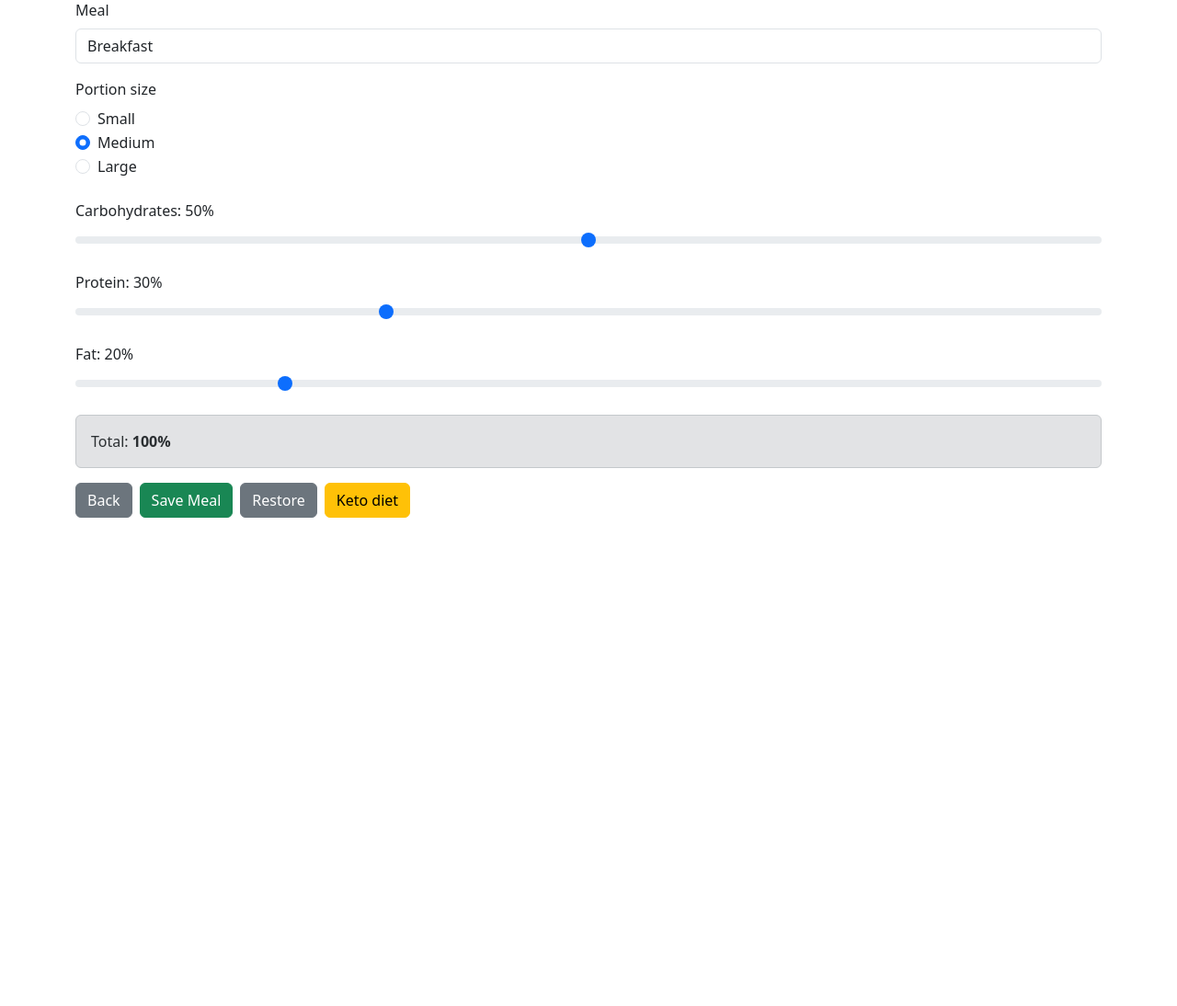
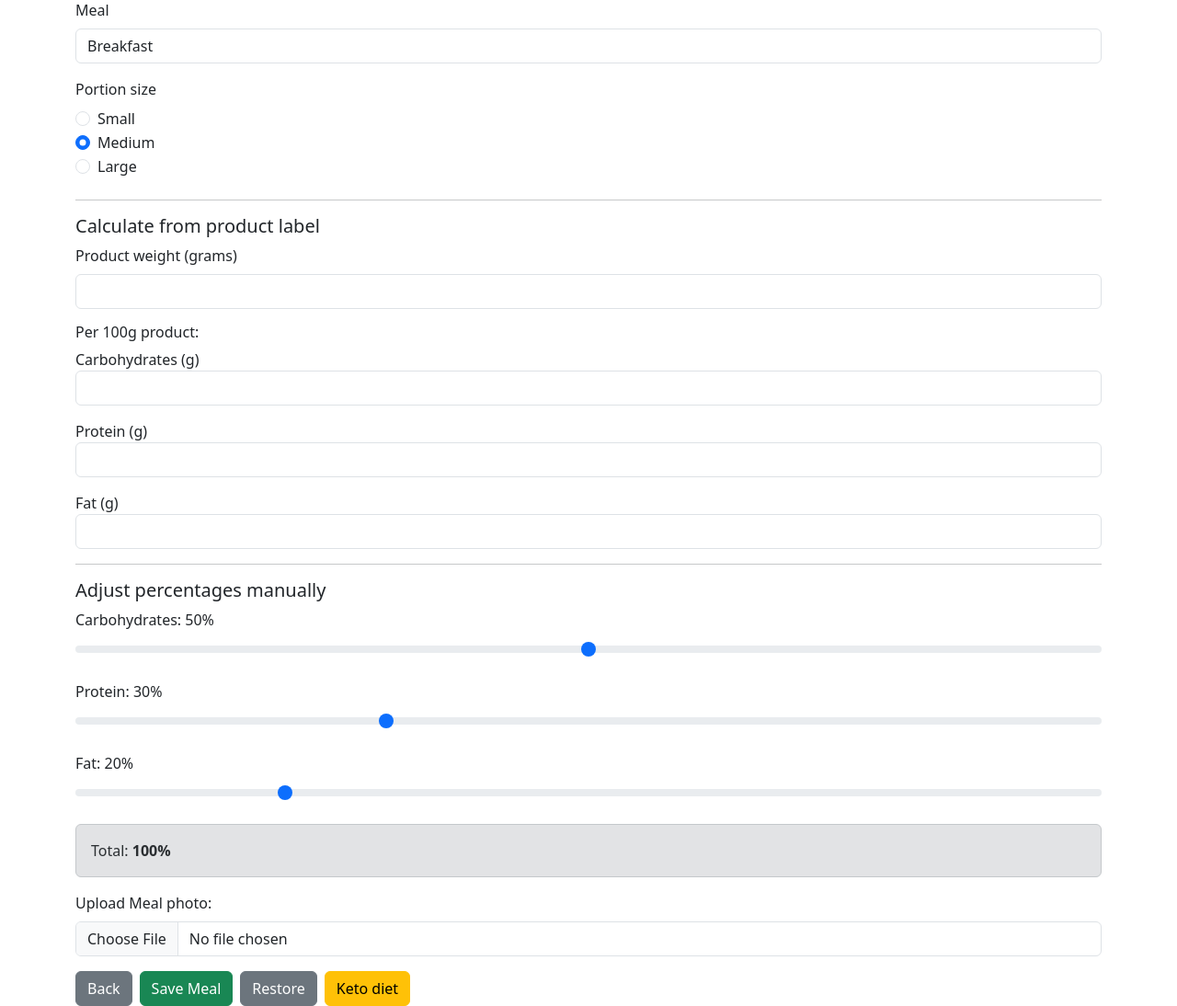
Before and after one commit to jkurilo75/health-tracker, a Flask app: page /meals/add in a window 1280 px wide. Shown: the part 163-1257 px from the top of the page at 92% size. Before the commit the page ends 726 px from the top, so only its background shows below. Run offline with Flask 3, Linux system fonts and the light colour scheme; the visitor is signed in with stand-in values (Sample User, id 1).

Commit message:
added photo upload to google drive , added meal calculation from product label per 100 grams

```diff
--- a/app.py
+++ b/app.py
@@ -19,9 +19,15 @@ from dotenv import load_dotenv
 import requests
 import re
 from authlib.integrations.flask_client import OAuth
+from pathlib import Path
+import uuid
+from google_drive import upload_to_drive
 
-project_folder = os.path.expanduser('~/health_tracker')
-load_dotenv(os.path.join(project_folder, '.env'))
+#project_folder = os.path.expanduser('~/health_tracker')
+#load_dotenv(os.path.join(project_folder, '.env'))
+BASE_DIR = Path(__file__).resolve().parent
+load_dotenv(BASE_DIR / ".env")
+
 EMAIL_ADDRESS = os.getenv("EMAIL_ADDRESS")
 EMAIL_PASSWORD = os.getenv("EMAIL_PASSWORD")
 RESEND_API_KEY = os.getenv("RESEND_API_KEY")
@@ -31,6 +37,8 @@ GOOGLE_CLIENT_ID = os.getenv("GOOGLE_CLIENT_ID")
 GOOGLE_CLIENT_SECRET = os.getenv("GOOGLE_CLIENT_SECRET")
 #print("CLIENT_ID:", GOOGLE_CLIENT_ID)
 #print("CLIENT_SECRET loaded:", GOOGLE_CLIENT_SECRET is not None)
+UPLOAD_FOLDER = Path(os.getenv("UPLOAD_FOLDER", BASE_DIR / "uploads"))
+UPLOAD_FOLDER.mkdir(parents=True, exist_ok=True)
 
 app = Flask(__name__)
 login_manager = LoginManager()
@@ -46,7 +54,8 @@ google = oauth.register(
     access_token_url="https://oauth2.googleapis.com/token",
     authorize_url="https://accounts.google.com/o/oauth2/auth",
     api_base_url="https://www.googleapis.com/oauth2/v1/",
-    client_kwargs={"scope": "email profile"},
+    server_metadata_url="https://accounts.google.com/.well-known/openid-configuration",
+    client_kwargs={"scope": "openid email profile https://www.googleapis.com/auth/drive.file"},
 )
 
 #google = oauth.register(
@@ -703,6 +712,12 @@ def time_ago(timestamp):
     return f"{days} day ago" if days == 1 else f"{days} days ago"
 
 
+
+def get_float(name):
+    value = request.form.get(name)
+    return float(value) if value else None
+
+
 @app.route("/meals/add", methods=["GET", "POST"])
 @login_required
 def add_meal():
@@ -715,13 +730,37 @@ def add_meal():
         carbs = int(request.form["carbs"])
         protein = int(request.form["protein"])
         fat = int(request.form["fat"])
-
         # safety check: percentages must add up to 100
         if carbs + protein + fat != 100:
             return render_template(
                 "add_meal.html",
                 error="Carbs + protein + fat must equal 100%"
             )
+
+        carbs_grams = get_float("carbs100")
+        protein_grams = get_float("protein100")
+        fat_grams = get_float("fat100")
+        product_weight_grams = get_float("product_weight")
+        if product_weight_grams:
+            carbs_grams = carbs_grams / 100 * product_weight_grams
+            protein_grams = protein_grams / 100 * product_weight_grams
+            fat_grams = fat_grams / 100 * product_weight_grams
+
+        photo_id = None
+        photo = request.files.get("photo")
+        if photo and photo.filename:
+            ext = os.path.splitext(photo.filename)[1]
+            filename = f"{uuid.uuid4()}{ext}"
+            temp_path = UPLOAD_FOLDER / filename
+            photo.save(temp_path)
+            photo_id = upload_to_drive(
+                filename,
+                str(temp_path),
+                photo.content_type
+            )
+
+            os.remove(temp_path)
+
 
         execute("""
             INSERT INTO meals
@@ -732,9 +771,14 @@ def add_meal():
                 carbs_pct,
                 protein_pct,
                 fat_pct,
-                recorded_at
+                carbs_grams,
+                protein_grams,
+                fat_grams,
+                product_weight_grams,
+                recorded_at,
+                photo_path
             )
-            VALUES (?, ?, ?, ?, ?, ?, ?)
+            VALUES (?, ?, ?, ?, ?, ?, ?, ?, ?, ?, ?, ?)
         """,
         (
             current_user.id,
@@ -743,11 +787,16 @@ def add_meal():
             carbs,
             protein,
             fat,
-            datetime.now()
+            carbs_grams,
+            protein_grams,
+            fat_grams,
+            product_weight_grams,
+            datetime.now(),
+            photo_id
         ))
 
+
         return redirect("/sugar/add")
-
 
     return render_template("add_meal.html")
 
--- a/create_db.py
+++ b/create_db.py
@@ -9,7 +9,7 @@ def create_db():
         CREATE TABLE IF NOT EXISTS users (
             id INTEGER PRIMARY KEY AUTOINCREMENT,
             username TEXT UNIQUE NOT NULL,
-            password TEXT NOT NULL,
+            password TEXT,
             email TEXT,
             google_id TEXT,
             auth_provider TEXT DEFAULT 'local'
@@ -65,6 +65,10 @@ def create_db():
             carbs_pct INTEGER,
             protein_pct INTEGER,
             fat_pct INTEGER,
+            carbs_grams REAL,
+            protein_grams REAL,
+            fat_grams REAL,
+            product_weight_grams REAL,
             photo_path TEXT,
             notes TEXT,
             recorded_at DATETIME DEFAULT CURRENT_TIMESTAMP
--- /dev/null
+++ b/google_drive.py
@@ -0,0 +1,72 @@
+import os
+
+from google.oauth2.credentials import Credentials
+from google.auth.transport.requests import Request
+
+from googleapiclient.discovery import build
+from googleapiclient.http import MediaFileUpload
+
+
+SCOPES = [
+    "https://www.googleapis.com/auth/drive.file"
+]
+
+
+TOKEN_FILE = "token.json"
+
+
+def get_drive_service():
+
+    creds = Credentials.from_authorized_user_file(
+        TOKEN_FILE,
+        SCOPES
+    )
+
+
+    if creds.expired and creds.refresh_token:
+
+        creds.refresh(Request())
+
+        with open(TOKEN_FILE, "w") as f:
+            f.write(creds.to_json())
+
+
+    return build(
+        "drive",
+        "v3",
+        credentials=creds
+    )
+
+
+
+def upload_to_drive(
+        filename,
+        filepath,
+        mimetype
+):
+
+    drive = get_drive_service()
+
+
+    file_metadata = {
+        "name": filename,
+        "parents": [
+            os.getenv("GOOGLE_DRIVE_FOLDER_ID")
+        ]
+    }
+
+
+    media = MediaFileUpload(
+        filepath,
+        mimetype=mimetype
+    )
+
+
+    result = drive.files().create(
+        body=file_metadata,
+        media_body=media,
+        fields="id"
+    ).execute()
+
+
+    return result["id"]
--- a/templates/add_meal.html
+++ b/templates/add_meal.html
@@ -6,7 +6,7 @@
 
 <h3 class="mb-4">Add Meal</h3>
 
-<form method="post">
+<form method="post" enctype="multipart/form-data">
 
     <!-- Meal type -->
     <div class="mb-3">
@@ -58,7 +58,68 @@
         </div>
     </div>
 
+    <hr>
+
+    <!-- START Calculate from product label -->
+    <h5>Calculate from product label</h5>
+
+    <div class="mb-3">
+        <label class="form-label">
+            Product weight (grams)
+        </label>
+        <input
+            type="number"
+            step="1"
+            class="form-control"
+            id="product_weight"
+            name="product_weight"
+            oninput="calculateMacros()">
+    </div>
+
+
+    <h6>Per 100g product:</h6>
+
+    <div class="mb-3">
+        <label>Carbohydrates (g)</label>
+        <input
+            type="number"
+            step="0.1"
+            class="form-control"
+            id="carbs100"
+            name="carbs100"
+            oninput="calculateMacros()">
+    </div>
+
+
+    <div class="mb-3">
+        <label>Protein (g)</label>
+        <input
+            type="number"
+            step="0.1"
+            class="form-control"
+            id="protein100"
+            name="protein100"
+            oninput="calculateMacros()">
+    </div>
+
+
+    <div class="mb-3">
+        <label>Fat (g)</label>
+        <input
+            type="number"
+            step="0.1"
+            class="form-control"
+            id="fat100"
+            name="fat100"
+            oninput="calculateMacros()">
+    </div>
+
+    <!-- END Calculate from product label -->
+
+    <hr>
+
     <!-- Carbohydrates -->
+     <h5>Adjust percentages manually</h5>
     <div class="mb-3">
         <label class="form-label">
             Carbohydrates:
@@ -117,6 +178,18 @@
         <strong><span id="total">100</span>%</strong>
     </div>
 
+    <div class="mb-3">
+    <label class="form-label">
+        Upload Meal photo:
+    </label>
+
+    <input
+        class="form-control"
+        type="file"
+        name="photo"
+        accept="image/*">
+    </div>
+
     <div class="d-flex gap-2">
         <a href="/sugar/add" class="btn btn-secondary">
         Back
@@ -170,6 +243,12 @@ function restoreDefaults() {
     for (let key in sliders) {
         sliders[key].value = initialRatios[key];
     }
+
+     // clear product label fields
+    document.getElementById("product_weight").value = "";
+    document.getElementById("carbs100").value = "";
+    document.getElementById("protein100").value = "";
+    document.getElementById("fat100").value = "";
 
     updateDisplay();
 }
@@ -250,4 +329,76 @@ updateDisplay();
 
 </script>
 
+<script>
+
+function calculateMacros()
+{
+    let weight =
+        parseFloat(
+            document.getElementById("product_weight").value
+        );
+
+
+    let carbs100 =
+        parseFloat(
+            document.getElementById("carbs100").value
+        ) || 0;
+
+    let protein100 =
+        parseFloat(
+            document.getElementById("protein100").value
+        ) || 0;
+
+    let fat100 =
+        parseFloat(
+            document.getElementById("fat100").value
+        ) || 0;
+
+
+    if (!weight)
+    {
+        alert("Enter product weight");
+        return;
+    }
+
+
+    let carbs =
+        carbs100 / 100 * weight;
+
+    let protein =
+        protein100 / 100 * weight;
+
+    let fat =
+        fat100 / 100 * weight;
+
+
+    let total =
+        carbs + protein + fat;
+
+    if (total === 0) {
+        sliders.carbs.value = 33;
+        sliders.protein.value = 33;
+        sliders.fat.value = 34;
+    }
+    else
+    {
+        let carbsPct =
+            carbs / total * 100;
+
+        let proteinPct =
+            protein / total * 100;
+
+        let fatPct =
+            fat / total * 100;
+
+        sliders.carbs.value = Math.round(carbsPct);
+        sliders.protein.value = Math.round(proteinPct);
+        sliders.fat.value = 100 - sliders.carbs.value - sliders.protein.value;
+    }
+    updateDisplay();
+
+}
+
+</script>
+
 {% endblock %}
```
Also changed, not shown: migration.py (+17 -29 lines).
